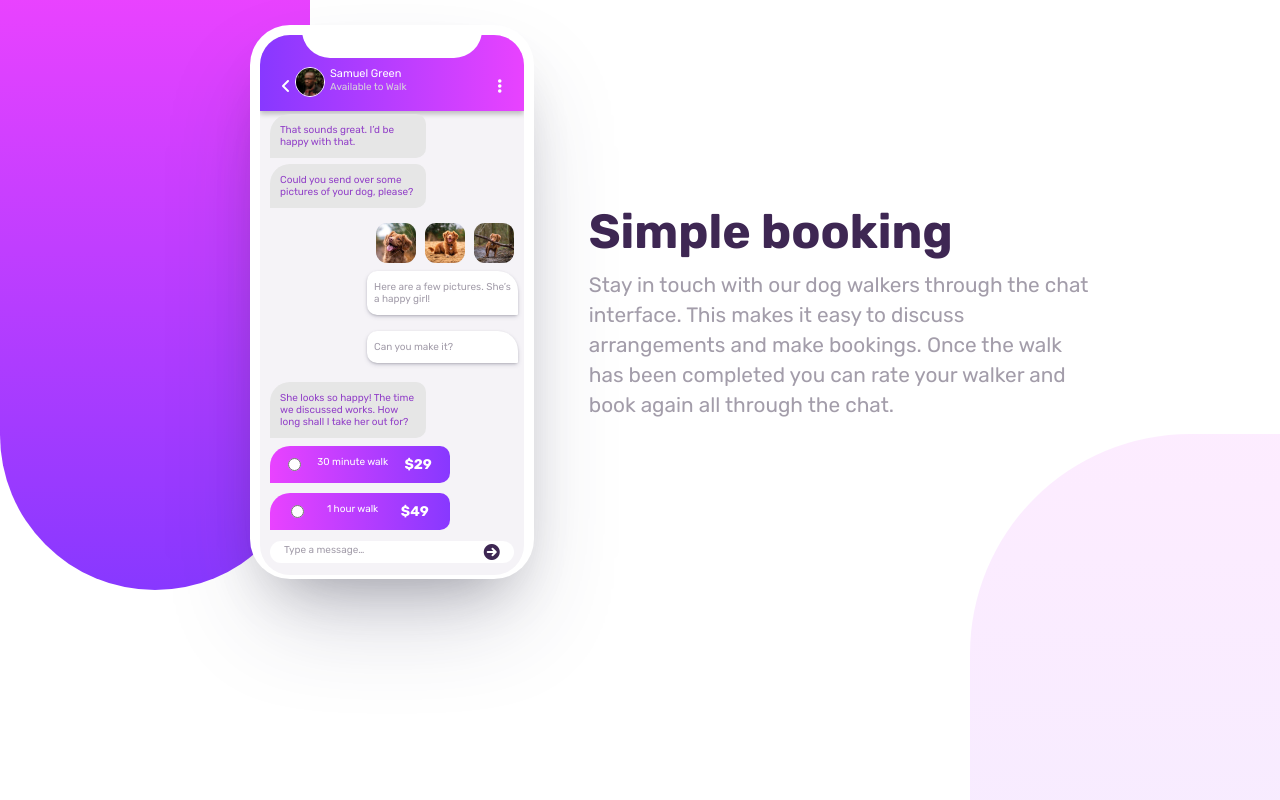
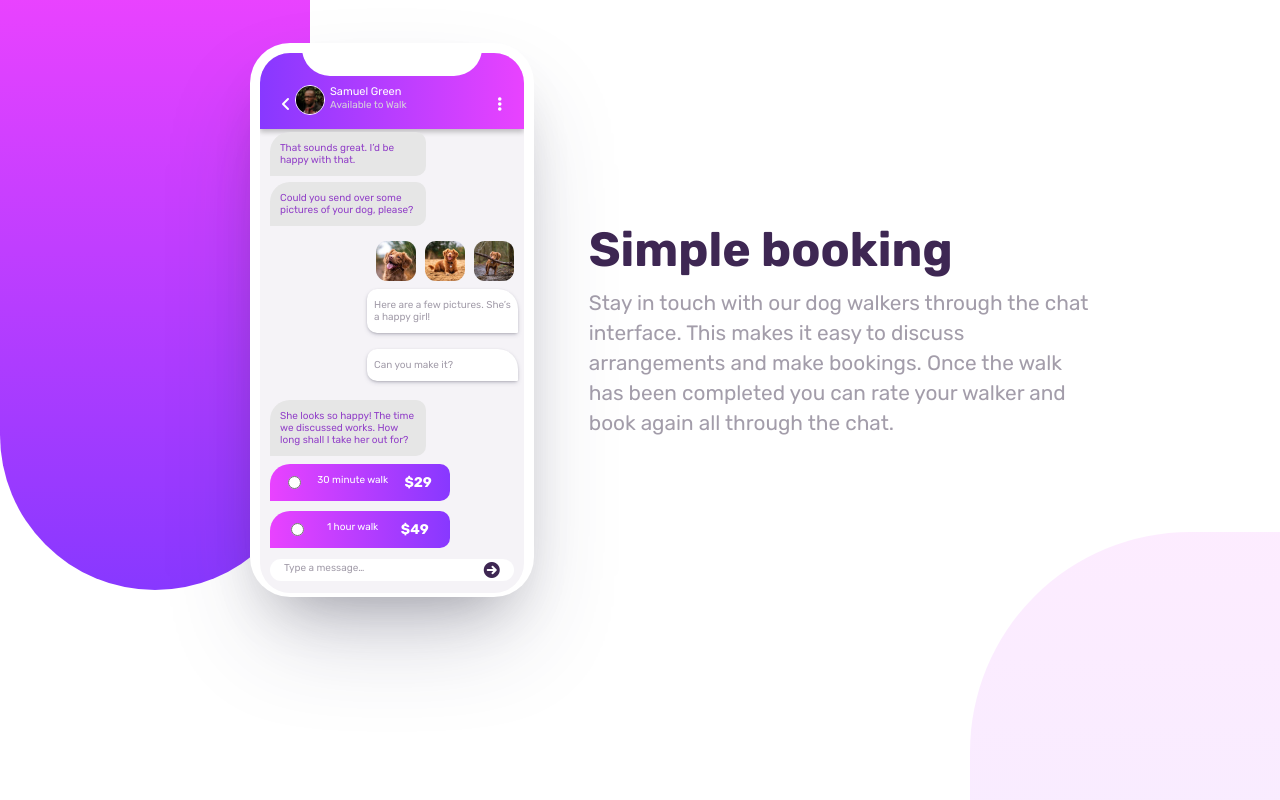
Before and after one commit to ivanparraoda/chat-app-css-illustration-master, a plain HTML site: page index.html in a window 1280 px wide. Shown: the top 800 px of the page. Drawn offline with Linux system fonts and the light colour scheme.

Commit message:
fix position

```diff
--- a/style.css
+++ b/style.css
@@ -225,7 +225,9 @@ body{
         display: flex;
         width: 900px;
         height: 600px;
-        margin: -98px 250px;
+        margin: 0px 250px;
+        position: relative;
+        top: -80px;
 
     }
     .phone-layout{
```
